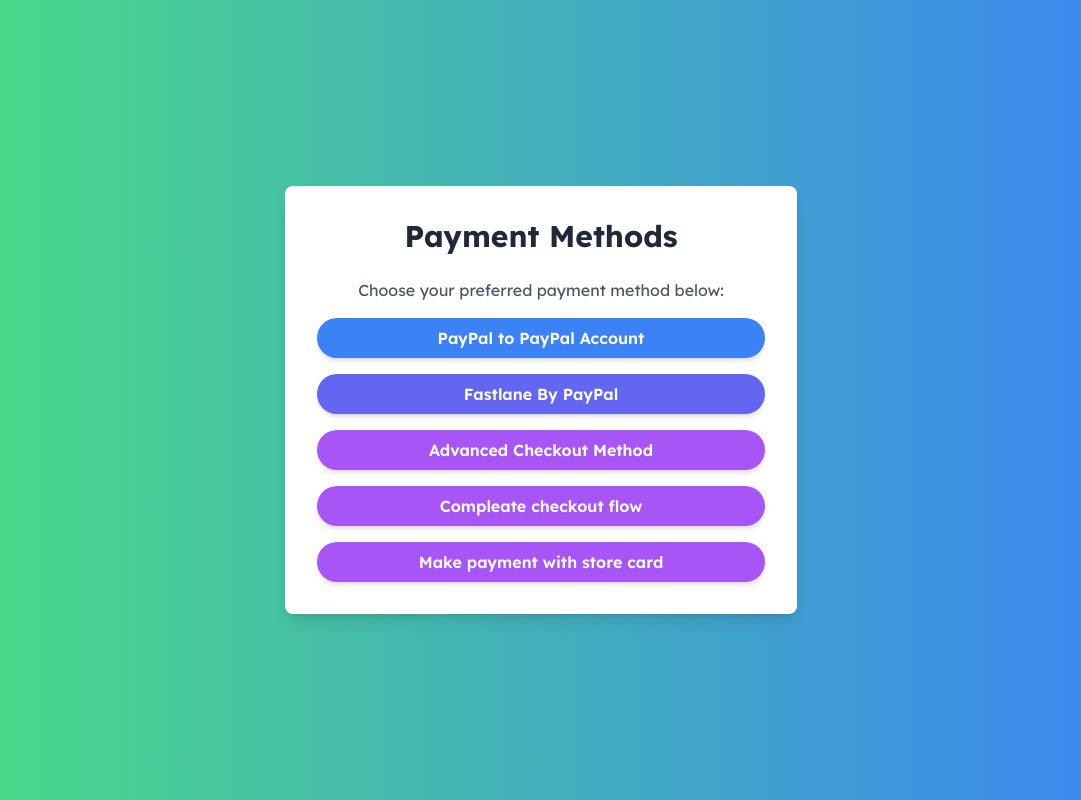
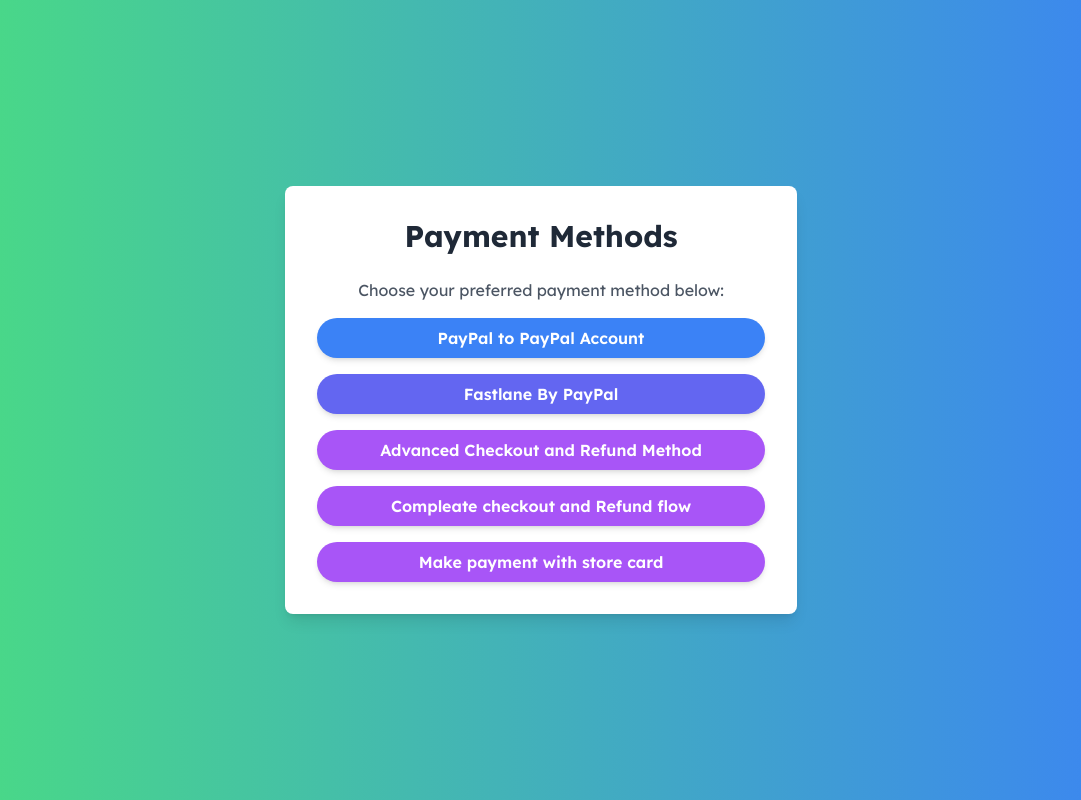
Before and after one commit to bhautikT/paypalfront, a React (Create React App) app: page / in a window 1280 px wide. Shown: the whole page, without its empty margins (99-1180 px from the left). Built offline with nearby package versions, Linux system fonts and the light colour scheme.

Commit message:
refund issue solved

```diff
--- a/src/Api/services/AdvancePaymentService.js
+++ b/src/Api/services/AdvancePaymentService.js
@@ -49,7 +49,7 @@
         url: "/advance/capture-order",
         data: { orderID },
       });
-      return response.data.capture.result;
+      return response.data.capture;
     } catch (error) {
       return rejectWithValue(
         error?.response?.data?.message || "Error capturing payment"
--- a/src/modules/payments/advanceCheckout/SucccessPage.jsx
+++ b/src/modules/payments/advanceCheckout/SucccessPage.jsx
@@ -1,7 +1,7 @@
 import React from "react";
 import { useDispatch, useSelector } from "react-redux";
 import { useNavigate } from "react-router-dom";
-// import CancelSubscription from "./CancelSubscription";
+import CancelSubscription from "./CancelSubscription";
 import { resetAdvancePaypal } from "../../../redux/slice/advacncePaymentSlice";
 
 const SucccessPage = () => {
@@ -28,7 +28,7 @@
           >
             Go Back to Home
           </button>
-          {/* <CancelSubscription OrdercaptureId={captureOrderData} /> */}
+          <CancelSubscription OrdercaptureId={captureOrderData} />
         </div>
       </div>
     </div>
--- a/src/modules/payments/commonComponents/Home.jsx
+++ b/src/modules/payments/commonComponents/Home.jsx
@@ -33,19 +33,19 @@
             onClick={() => navigate("/advance-checkout")}
             className="w-full bg-purple-500 hover:bg-purple-600 text-white font-semibold py-2 px-4 rounded-full shadow-md transition duration-300"
           >
-            Advanced Checkout Method
+            Advanced Checkout and Refund Method
           </button>
           <button
             onClick={() => navigate("/cart")}
             className="w-full bg-purple-500 hover:bg-purple-600 text-white font-semibold py-2 px-4 rounded-full shadow-md transition duration-300"
           >
-             Compleate checkout flow
+            Compleate checkout and Refund flow
           </button>
           <button
             onClick={() => navigate("/user-card")}
             className="w-full bg-purple-500 hover:bg-purple-600 text-white font-semibold py-2 px-4 rounded-full shadow-md transition duration-300"
           >
-             Make payment with store card
+            Make payment with store card
           </button>
         </div>
       </div>
```
